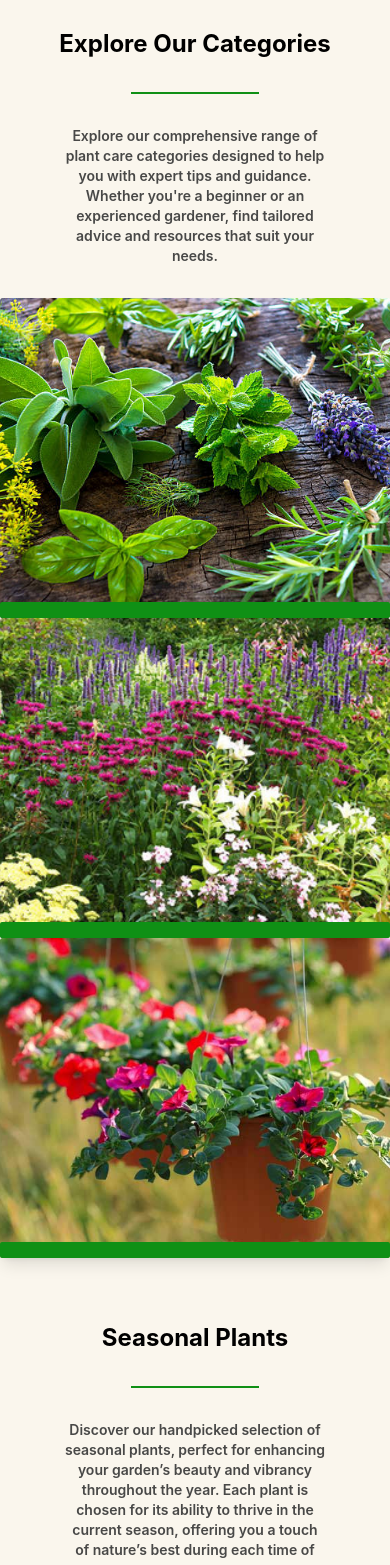
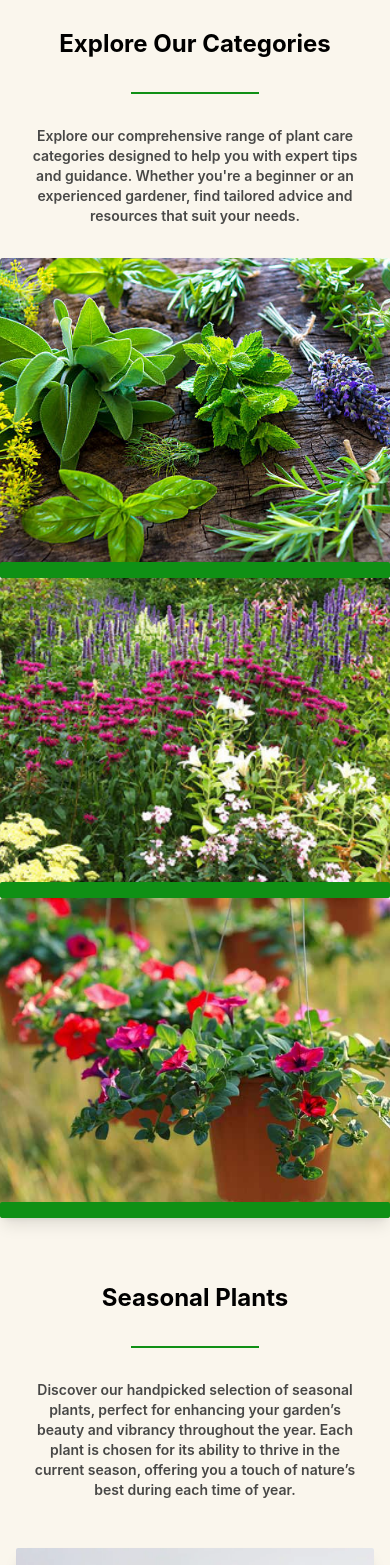
Before and after one commit to SherinMostafa/RosaHub, a React (Create React App) app: page / in a window 390 px wide. Shown: the part 860-2425 px from the top of the page. Built offline with nearby package versions, Linux system fonts and the light colour scheme.

Commit message:
Minor adjustment

```diff
--- a/src/Pages/Home.jsx
+++ b/src/Pages/Home.jsx
@@ -76,7 +76,7 @@ const Home = () => {
         <h2 className="text-2xl md:text-3xl font-bold mt-16 mb-8">Explore Our Categories</h2>
         <hr className='w-32 border border-[#0f9015] mx-auto mb-8' />
 
-        <h4 className="text-[#484847] text-sm md:text-base font-semibold mb-8 mx-16 text-center">Explore our comprehensive range of plant care categories designed to help you with expert tips and guidance. Whether you're a beginner or an experienced gardener, find tailored advice and resources that suit your needs.</h4>
+        <h4 className="text-[#484847] text-sm md:text-base font-semibold mb-8 mx-6 md:mx-16 text-center">Explore our comprehensive range of plant care categories designed to help you with expert tips and guidance. Whether you're a beginner or an experienced gardener, find tailored advice and resources that suit your needs.</h4>
         <Categories displayStyle='card' />
       </section>
 
@@ -84,7 +84,7 @@ const Home = () => {
         <h2 className="text-2xl md:text-3xl font-bold mt-16 mb-8">Seasonal Plants</h2>
         <hr className='w-32 border border-[#0f9015] mx-auto mb-8' />
 
-        <h4 className="text-[#484847] text-sm md:text-base font-semibold mb-8 mx-16 text-center">Discover our handpicked selection of seasonal plants, perfect for enhancing your garden’s beauty and vibrancy throughout the year. Each plant is chosen for its ability to thrive in the current season, offering you a touch of nature’s best during each time of year.</h4>
+        <h4 className="text-[#484847] text-sm md:text-base font-semibold mb-8 mx-6 md:mx-16 text-center">Discover our handpicked selection of seasonal plants, perfect for enhancing your garden’s beauty and vibrancy throughout the year. Each plant is chosen for its ability to thrive in the current season, offering you a touch of nature’s best during each time of year.</h4>
         <div className='flex flex-wrap justify-center pb-8 container'>
           {Plant.map((plant) => (
             <PlantCard plant={plant} />
--- a/src/Pages/Plants.jsx
+++ b/src/Pages/Plants.jsx
@@ -18,7 +18,7 @@ function Plants() {
         <h2 className="text-2xl md:text-3xl font-bold mt-16 mb-8">Explore Our Plant Collection</h2>
         <hr className='w-32 border border-[#0f9015] mx-auto' />
 
-        <h4 className="text-[#484847] text-sm md:text-base font-semibold mt-8 mx-16 text-center">Discover a range of plants perfect for any season and garden. From colorful flowers to hardy varieties, find the ideal plant to brighten your space.</h4>
+        <h4 className="text-[#484847] text-sm md:text-base font-semibold mt-8 mx-6 md:mx-16 text-center">Discover a range of plants perfect for any season and garden. From colorful flowers to hardy varieties, find the ideal plant to brighten your space.</h4>
 
           {/* Plant Cards */}
           <div className='flex flex-col md:flex-row md:items-start w-full md:mt-16 md:py-8'>
```
